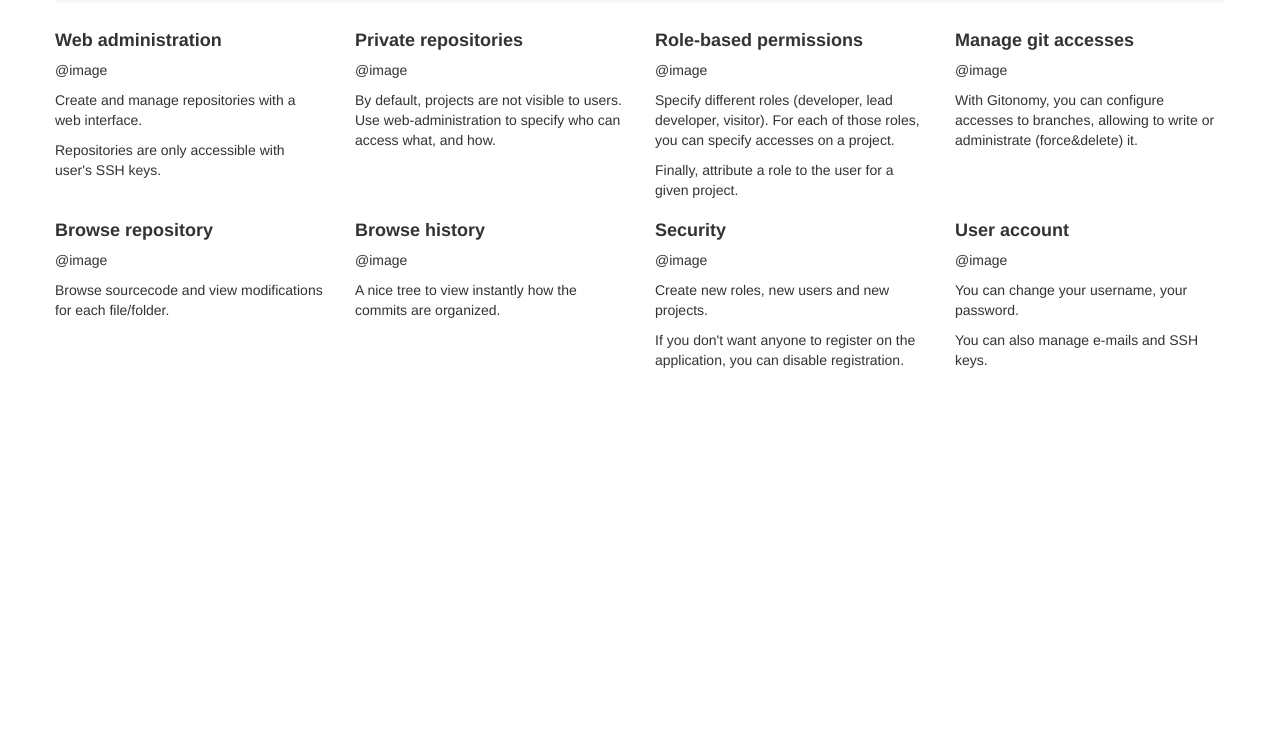
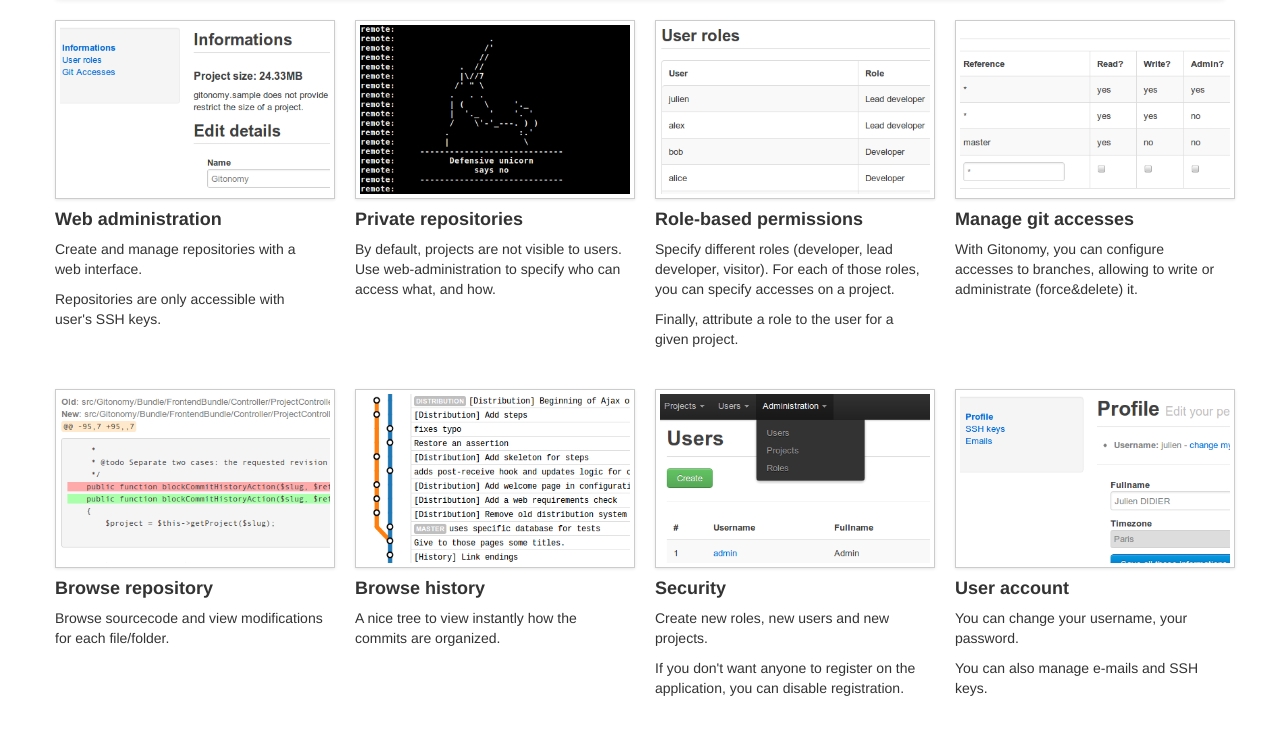
Before and after one commit to gitonomy/website, a PHP site: template views/pages/features.html.twig in a window 1280 px wide. Shown: the part 52-787 px from the top of the page. Run offline with PHP 8.4, Linux system fonts and the light colour scheme; the template is opened without the code that fills it, so the values that code supplies are empty; some libraries are stand-ins or nearby versions.

Commit message:
adds thumbnails for features page

```diff
--- a/views/blocks/features_list.html.twig
+++ b/views/blocks/features_list.html.twig
@@ -1,25 +1,25 @@
-<div class="row">
-    <div class="span3">
+<ul class="thumbnails">
+    <li class="span3">
+        <img src="/images/features/project-admin.png" class="img-polaroid" />
         <h4>Web administration</h4>
-        <p>@image</p>
         <p>
             Create and manage repositories with a web interface.
         </p>
         <p>
             Repositories are only accessible with user's SSH keys.
         </p>
-    </div>
-    <div class="span3">
+    </li>
+    <li class="span3">
+        <img src="/images/features/private-repository.png" class="img-polaroid" />
         <h4>Private repositories</h4>
-        <p>@image</p>
         <p>
             By default, projects are not visible to users.
             Use web-administration to specify who can access what, and how.
         </p>
-    </div>
-    <div class="span3">
+    </li>
+    <li class="span3">
+        <img src="/images/features/user-roles.png" class="img-polaroid" />
         <h4>Role-based permissions</h4>
-        <p>@image</p>
         <p>
             Specify different roles (developer, lead developer, visitor).
             For each of those roles, you can specify accesses on a project.
@@ -27,41 +27,42 @@
         <p>
             Finally, attribute a role to the user for a given project.
         </p>
-    </div>
-    <div class="span3">
+    </li>
+    <li class="span3">
+        <img src="/images/features/git-access.png" class="img-polaroid" />
         <h4>Manage git accesses</h4>
-        <p>@image</p>
         <p>
-            With Gitonomy, you can configure accesses to branches, allowing to write or administrate (force&delete) it.
+            With Gitonomy, you can configure accesses to branches, allowing to write or administrate (force&amp;delete) it.
         </p>
-    </div>
-</div>
-<div class="row">
-    <div class="span3">
+    </li>
+</ul>
+<ul class="thumbnails">
+    <li class="span3">
+        <img src="/images/features/commit-diff.png" class="img-polaroid" />
         <h4>Browse repository</h4>
-        <p>@image</p>
         <p>Browse sourcecode and view modifications for each file/folder.</p>
-    </div>
-    <div class="span3">
+    </li>
+    <li class="span3">
+        <img src="/images/features/history.png" class="img-polaroid" />
         <h4>Browse history</h4>
-        <p>@image</p>
         <p>
             A nice tree to view instantly how the commits are organized.
         </p>
-    </div>
-    <div class="span3">
+    </li>
+    <li class="span3">
+        <img src="/images/features/administration.png" class="img-polaroid" />
         <h4>Security</h4>
-        <p>@image</p>
         <p>
             Create new roles, new users and new projects.
         </p>
         <p>
             If you don't want anyone to register on the application, you can disable registration.
         </p>
-    </div>
-    <div class="span3">
+    </li>
+    <li class="span3">
+        <img src="/images/features/user-account.png" class="img-polaroid" />
         <h4>User account</h4>
-        <p>@image</p>
         <p>You can change your username, your password.</p>
         <p>You can also manage e-mails and SSH keys.</p>
-</div>
+    </li>
+</ul>
```
Also changed, not shown: web/images/features/administration.png (added), web/images/features/commit-diff.png (added), web/images/features/git-access.png (added), web/images/features/history.png (added), web/images/features/private-repository.png (added), web/images/features/project-admin.png (added), web/images/features/user-account.png (added), web/images/features/user-roles.png (added).
